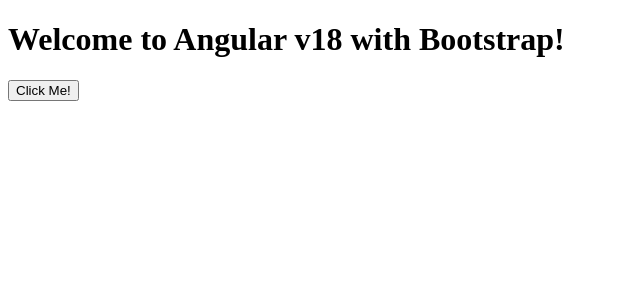
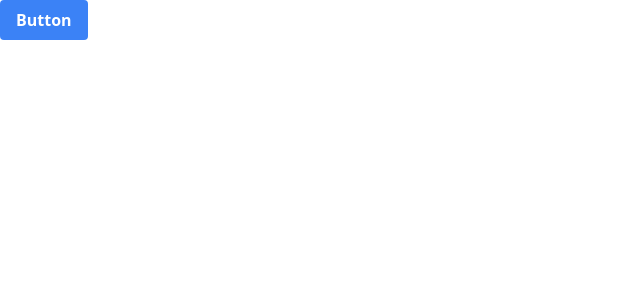
Before and after one commit to shuham5954/ecommerceMDC, an Angular app: page / in a window 1280 px wide. Shown: the top 300 px of the page, without its empty margins (0-640 px from the left). Built offline with nearby package versions, Linux system fonts and the light colour scheme.

Commit message:
adding tailwid

```diff
--- a/package.json
+++ b/package.json
@@ -33,12 +33,15 @@
     "@types/express": "^4.17.17",
     "@types/jasmine": "~5.1.0",
     "@types/node": "^18.18.0",
+    "autoprefixer": "^10.4.20",
     "jasmine-core": "~5.1.0",
     "karma": "~6.4.0",
     "karma-chrome-launcher": "~3.2.0",
     "karma-coverage": "~2.2.0",
     "karma-jasmine": "~5.1.0",
     "karma-jasmine-html-reporter": "~2.1.0",
+    "postcss": "^8.4.41",
+    "tailwindcss": "^3.4.9",
     "typescript": "~5.5.2"
   }
 }
--- a/src/app/app.component.html
+++ b/src/app/app.component.html
@@ -1,4 +1,3 @@
-<div class="container">
-    <h1 class="text-center">Welcome to Angular v18 with Bootstrap!</h1>
-    <button class="btn btn-primary">Click Me!</button>
-  </div>
+<button class="bg-blue-500 text-white font-bold py-2 px-4 rounded">
+  Button
+</button>
--- a/src/styles.css
+++ b/src/styles.css
@@ -1 +1,9 @@
-/* You can add global styles to this file, and also import other style files */
+/* add tailwid imports */
+@tailwind base;
+@tailwind components;
+@tailwind utilities;
+
+*{
+    margin: 0px;
+    padding: 0px;
+}
--- /dev/null
+++ b/tailwind.config.js
@@ -0,0 +1,8 @@
+/** @type {import('tailwindcss').Config} */
+module.exports = {
+  content: ["./src/**/*.{html,ts}",],
+  theme: {
+    extend: {},
+  },
+  plugins: [],
+}
```
Also changed, not shown: 1 other file (tests, documents, lock files or other folders).
